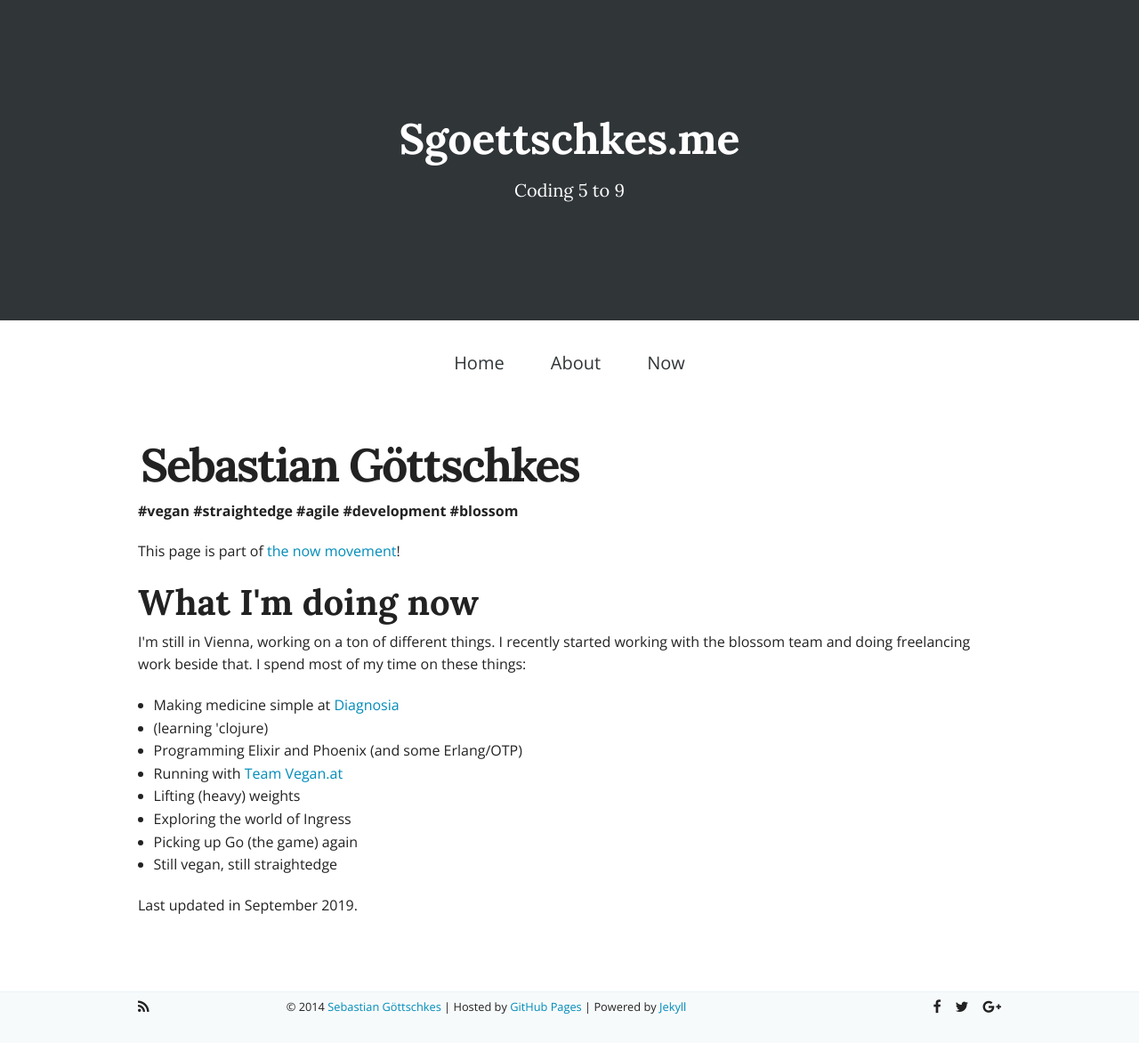
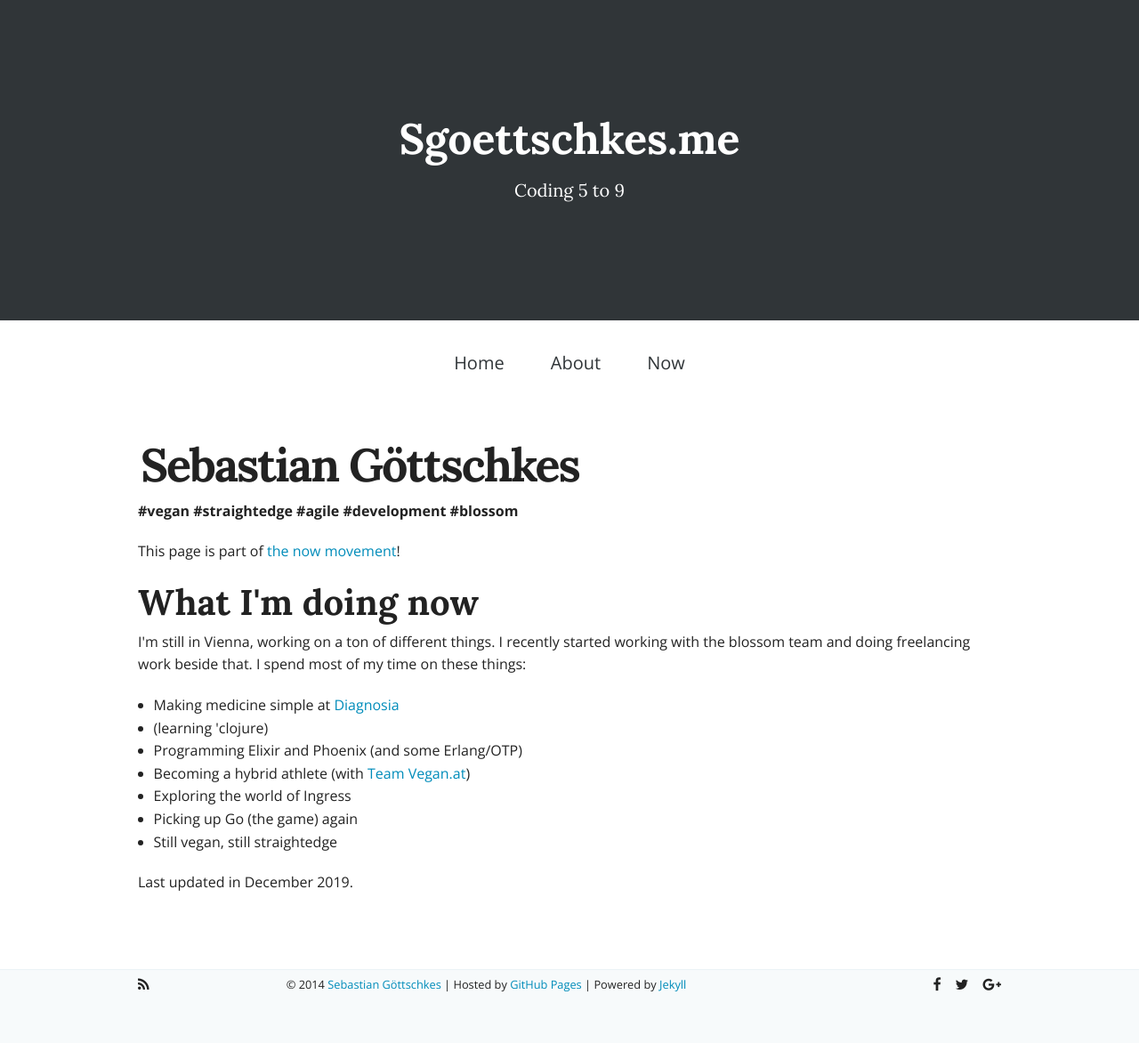
Before and after one commit to Sgoettschkes/sgoettschkes.github.io, a Jekyll site: the page built from now.html, in a window 1280 px wide. Shown: the whole page at 89% size. Built offline with Jekyll 4.4.1, drawn with Linux system fonts in a browser that asks for light colours; nearby versions of some CDN libraries; after the commit the page ends 1146 px from its top, so only the background shows below that.

Commit message:
Updating now page

```diff
--- a/_data/now.yml
+++ b/_data/now.yml
@@ -1,8 +1,7 @@
 - Making medicine simple at <a href="http://www.diagnosia.com">Diagnosia</a>
 - "(learning 'clojure)"
 - Programming Elixir and Phoenix (and some Erlang/OTP)
-- Running with <a href="http://www.teamvegan.at">Team Vegan.at</a>
-- Lifting (heavy) weights
+- Becoming a hybrid athlete (with <a href="http://www.teamvegan.at">Team Vegan.at</a>)
 - Exploring the world of Ingress
 - Picking up Go (the game) again
 - Still vegan, still straightedge
--- a/now.html
+++ b/now.html
@@ -19,4 +19,4 @@ I spend most of my time on these things:</p>
     {% endfor %}
 </ul>
 
-<p>Last updated in September 2019.<p>
+<p>Last updated in December 2019.<p>
```
